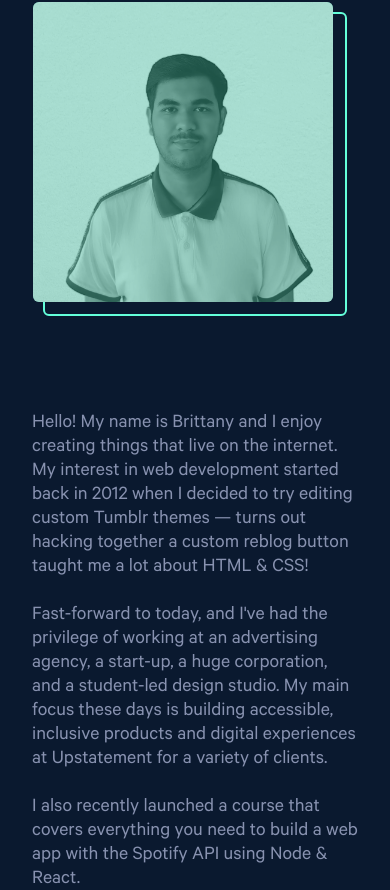
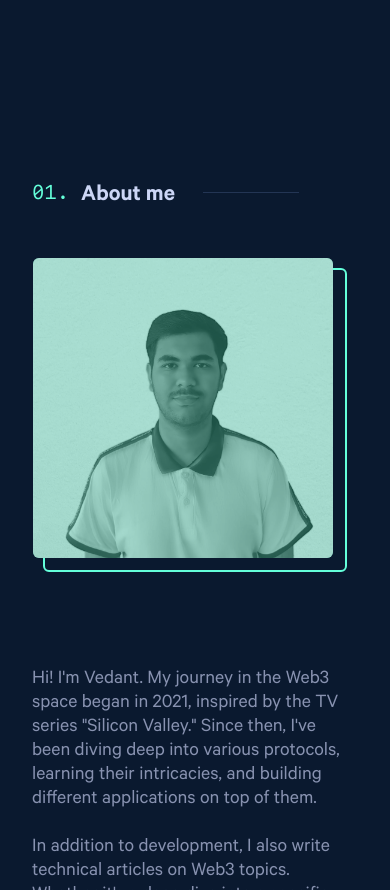
Before and after one commit to Envoy-VC/portfolio, a Next.js app: page / in a window 390 px wide. Shown: the part 1110-2000 px from the top of the page. Built offline with nearby package versions, Linux system fonts and the light colour scheme.

Commit message:
update content and fix section ids

```diff
--- a/data/index.ts
+++ b/data/index.ts
@@ -22,14 +22,15 @@ export const NavbarLinks: NavbarLink[] = [
 export const HeroSectionDetails = {
 	name: 'Vedant Chainani.',
 	tagline: ['I build awesome web3 projects.', 'I write technical articles.'],
-	bio: `I'm a software engineer specializing in building (and occasionally designing) exceptional digital experiences. Currently, I'm focused on building accessible, human-centered products at Upstatement.`,
+	bio: `I'm a Web3 developer and technical writer. I build awesome decentralized applications and write engaging articles. Currently learning more about web3 protocols and participating in hackathons.`,
 };
 
 export const AboutMeDetails = {
-	about: `Hello! My name is Brittany and I enjoy creating things that live on the internet. My interest in web development started back in 2012 when I decided to try editing custom Tumblr themes — turns out hacking together a custom reblog button taught me a lot about HTML & CSS!\n
-Fast-forward to today, and I've had the privilege of working at an advertising agency, a start-up, a huge corporation, and a student-led design studio. My main focus these days is building accessible, inclusive products and digital experiences at Upstatement for a variety of clients.
+	about: `Hi! I'm Vedant. My journey in the Web3 space began in 2021, inspired by the TV series "Silicon Valley." Since then, I've been diving deep into various protocols, learning their intricacies, and building different applications on top of them.
 
-I also recently launched a course that covers everything you need to build a web app with the Spotify API using Node & React.
+In addition to development, I also write technical articles on Web3 topics. Whether it's a deep dive into a specific protocol or a technical implementation guide, I cover a wide range of subjects to share knowledge with the community.
+
+Currently, I'm focused on learning more about the production-grade T3 stack and actively participating in hackathons to challenge myself and stay up-to-date with the latest advancements in the ecosystem.
 
 Here are a few technologies I've been working with recently:`,
 	skills: [
@@ -41,3 +42,15 @@ Here are a few technologies I've been working with recently:`,
 		'GraphQL',
 	],
 };
+
+`
+
+GM! I'm Vedant, and I love creating awesome Web3 applications on top of different protocols. My journey in the Web3 space began in 2021, inspired by the TV series "Silicon Valley." Since then, I've been diving deep into various protocols, learning their intricacies, and building different applications on top of them.
+
+In addition to development, I also write technical articles on Web3 topics. Whether it's a deep dive into a specific protocol or a technical implementation guide, I cover a wide range of subjects to share knowledge with the community.
+
+Currently, I'm focused on learning more about the production-grade T3 stack and actively participating in hackathons to challenge myself and stay up-to-date with the latest advancements in the Web3 ecosystem.
+
+
+
+`;
--- a/sections/about/index.tsx
+++ b/sections/about/index.tsx
@@ -13,8 +13,8 @@ import { PiTriangleFill } from 'react-icons/pi';
 const About = () => {
 	return (
 		<section
-			className='mx-auto my-64 max-w-screen-sm px-8 sm:my-96 xl:max-w-[840px] xl:px-0'
-			id='#about'
+			className='mx-auto max-w-screen-sm px-8 py-64 xl:max-w-[840px] xl:px-0'
+			id='about'
 		>
 			<div className='flex h-full flex-col justify-center gap-6'>
 				<div className='flex flex-row items-center gap-3 font-sfMono'>
--- a/sections/hero/index.tsx
+++ b/sections/hero/index.tsx
@@ -30,10 +30,7 @@ const Hero = () => {
 	};
 
 	return (
-		<section
-			className='mx-auto my-64 max-w-screen-sm px-8 lg:max-w-screen-md xl:max-w-screen-lg xl:px-0'
-			id='#'
-		>
+		<section className='mx-auto my-64 max-w-screen-sm px-8 lg:max-w-screen-md xl:max-w-screen-lg xl:px-0'>
 			<motion.div
 				className='flex h-full flex-col justify-center gap-6'
 				variants={container}
```
